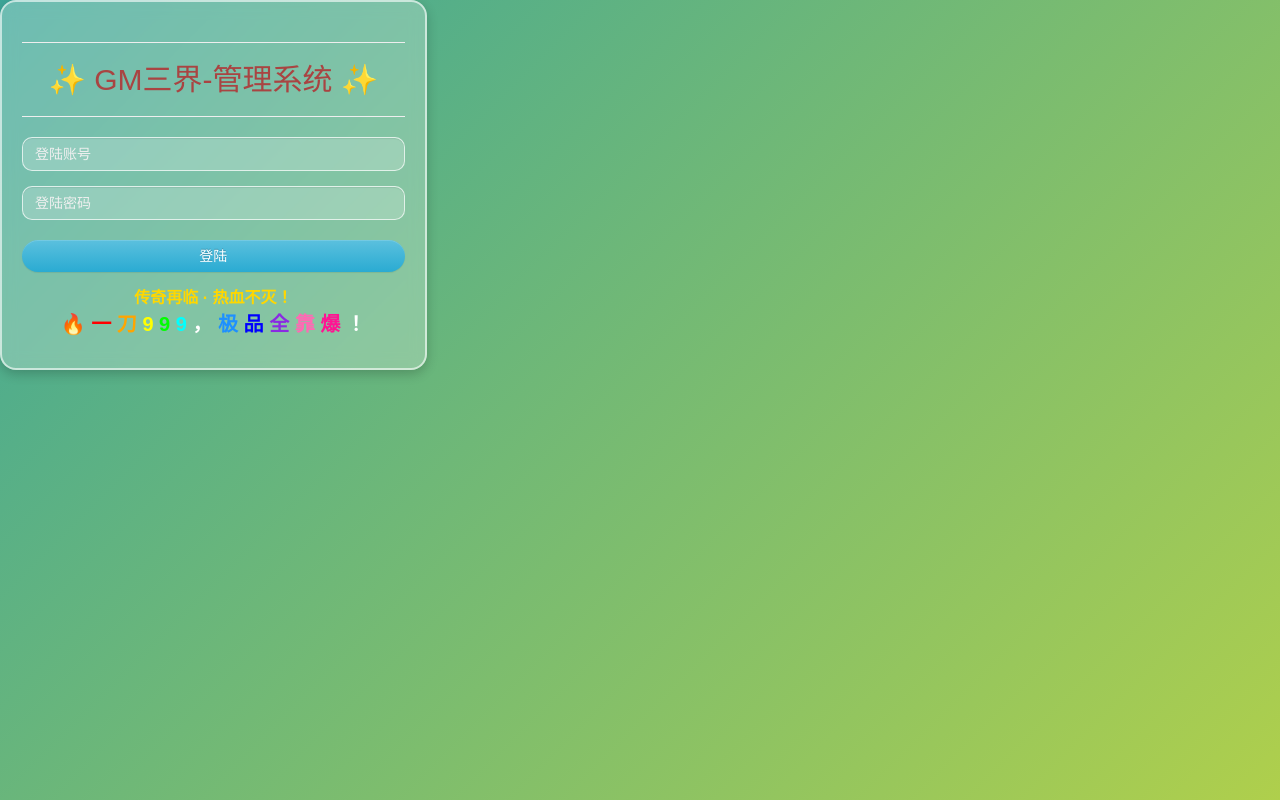
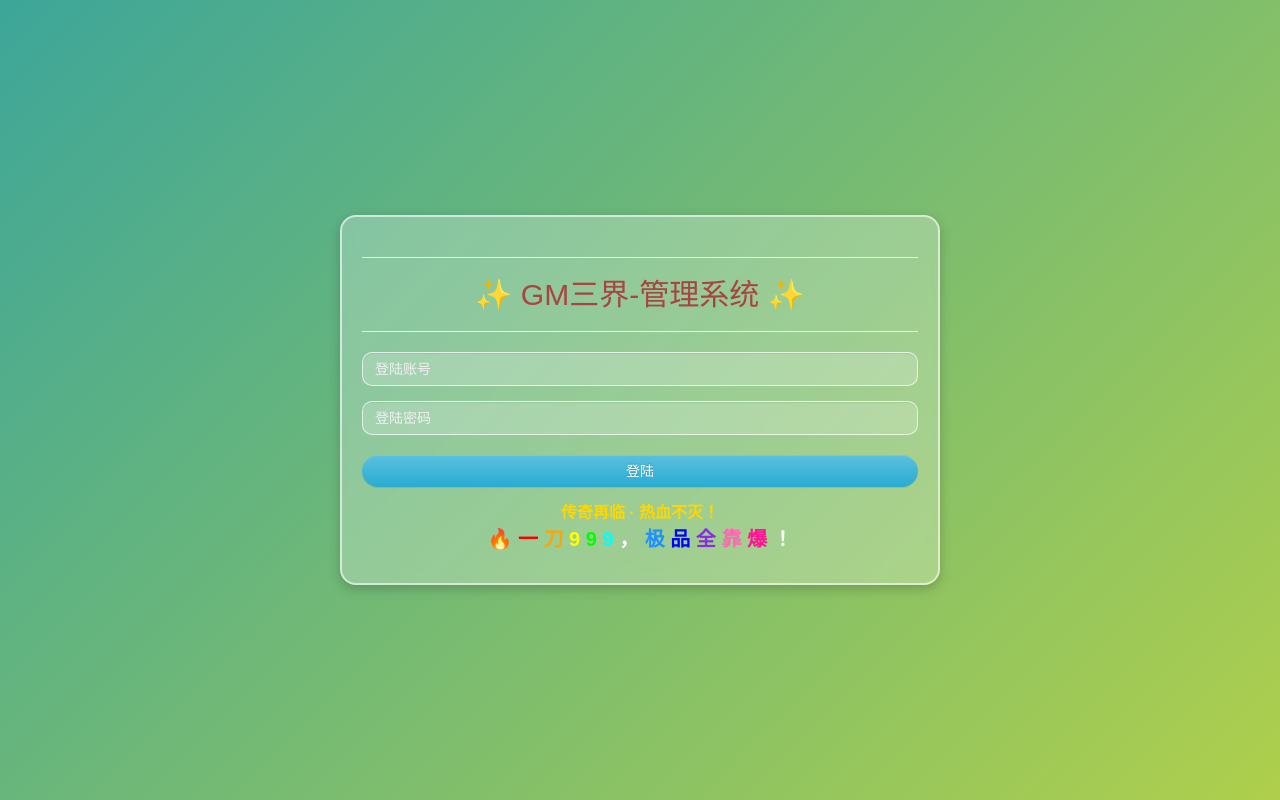
Before and after one commit to miemu1/LTGM, a PHP site: page / in a window 1280 px wide. Run offline with PHP 8.4, Linux system fonts and the light colour scheme; data that the repository does not hold is empty.

Commit message:
Center container on desktop and improve select readability

```diff
--- a/gm/css/custom.css
+++ b/gm/css/custom.css
@@ -16,6 +16,15 @@ body {
     -webkit-backdrop-filter: blur(8px);
     box-shadow: 0 4px 12px rgba(0, 0, 0, 0.2);
     padding: 20px;
+    width: 90%;
+    max-width: 480px;
+    margin: 2rem auto;
+}
+
+@media (min-width: 768px) {
+    .center-block {
+        max-width: 600px;
+    }
 }
 .btn {
     border-radius: 20px;
@@ -42,6 +51,16 @@ body {
     color: #fff;
 }
 
+select.form-control,
+.selectpicker {
+    color: #000;
+}
+
+select.form-control option,
+.selectpicker option {
+    color: #000;
+}
+
 .form-control::placeholder {
     color: #f0f0f0;
 }
@@ -49,3 +68,11 @@ body {
 h1, h2, h3 {
     color: #ffeb3b;
 }
+
+@media (min-width: 992px) {
+    body {
+        display: flex;
+        justify-content: center;
+        align-items: center;
+    }
+}
```
